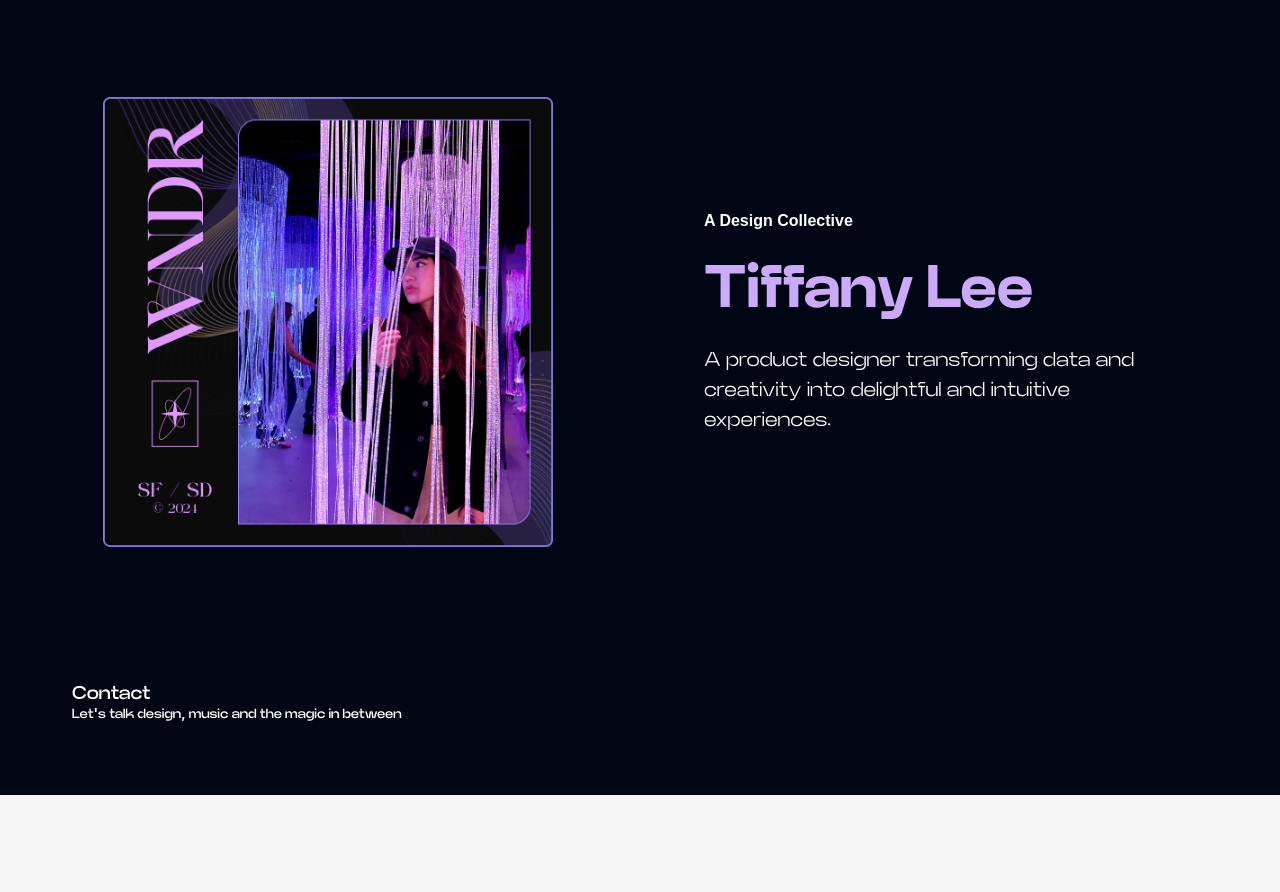
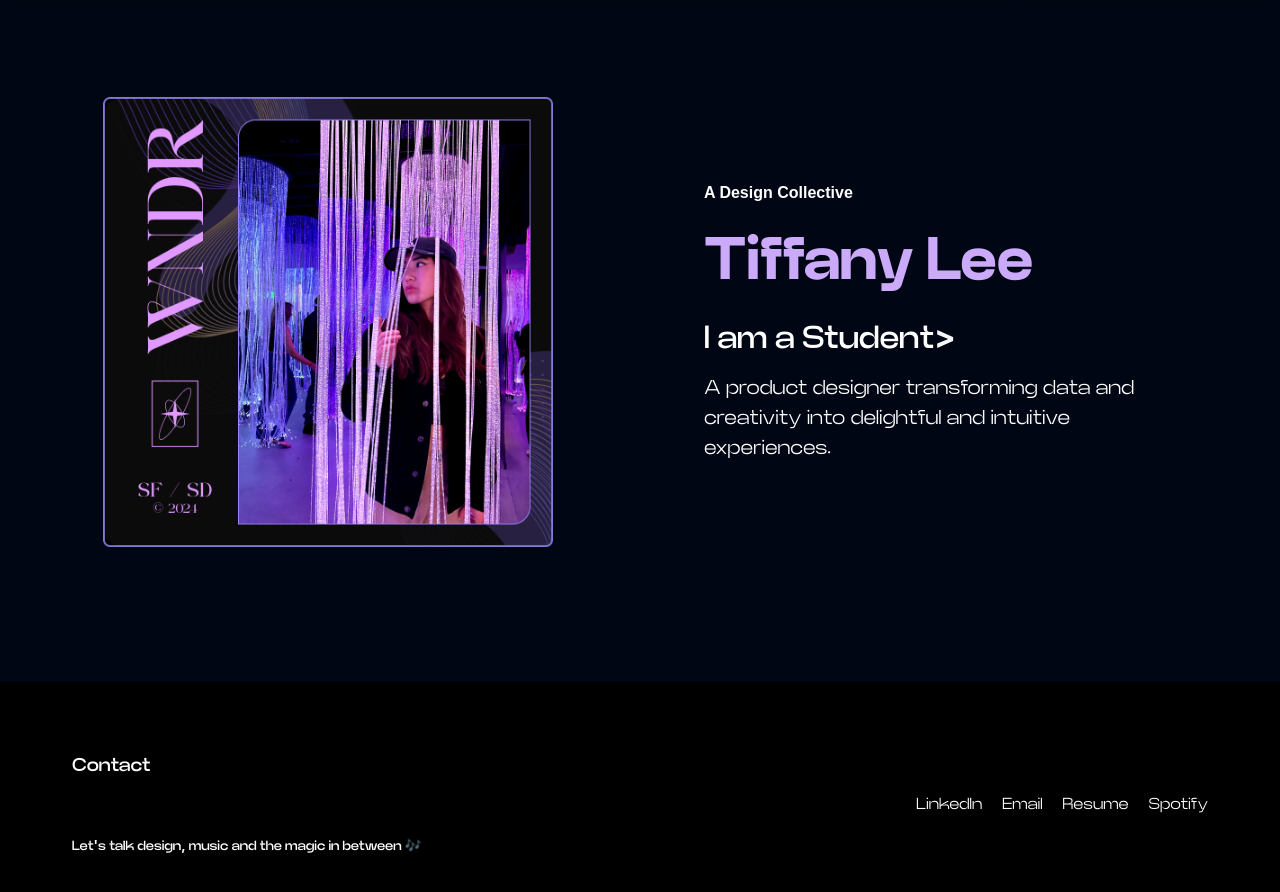
Before and after one commit to TiffanyLee016/COGS125, a React app: page / in a window 1280 px wide. Shown: the part 118-1010 px from the top of the page. Before the commit the page ends 913 px from the top, so only its background shows below. Built offline with nearby package versions, Linux system fonts and the light colour scheme; a web font is replaced by a local one.

Commit message:
Cool title typing interaction

```diff
--- a/package.json
+++ b/package.json
@@ -10,6 +10,7 @@
     "react": "^18.3.1",
     "react-dom": "^18.3.1",
     "react-scripts": "5.0.1",
+    "react-typed": "^2.0.12",
     "web-vitals": "^2.1.0"
   },
   "scripts": {
--- a/src/components/Footer/index.js
+++ b/src/components/Footer/index.js
@@ -6,11 +6,37 @@ function Footer() {
       <div className="footerLeft">
         <h3 className="contact">Contact</h3>
         <h5 className="text">
-          Let's talk design, music and the magic in between
+          Let's talk design, music and the magic in between 🎶
         </h5>
       </div>
-
-      <div className="footerRight"> </div>
+      <div className="footerRight">
+        <div className="links">
+          <a
+            href="https://www.linkedin.com/in/tlee016/"
+            target="_blank"
+            rel="noopener noreferrer"
+          >
+            LinkedIn
+          </a>
+          <a
+            href="mailto:tiff.lee016@gmail.com"
+            target="_blank"
+            rel="noopener noreferrer"
+          >
+            Email
+          </a>
+          <a href="/resume.pdf" target="_blank" rel="noopener noreferrer">
+            Resume
+          </a>
+          <a
+            href="https://open.spotify.com/user/12170244834?si=a89b8a471ea54a22"
+            target="_blank"
+            rel="noopener noreferrer"
+          >
+            Spotify
+          </a>
+        </div>
+      </div>
     </div>
   );
 }
--- a/src/components/Footer/style.css
+++ b/src/components/Footer/style.css
@@ -2,9 +2,44 @@
   width: 100%;
   display: grid;
   grid-template-columns: 1fr 1fr;
-  padding: 0px 72px 72px 72px;
+  padding: 72px;
+  background-color: hsl(0, 0%, 0%);
+  color: #ffffff;
 }
+
 .footerLeft {
+  display: flex;
+  flex-direction: column;
+  justify-content: center;
+  align-items: flex-start;
+  gap: 60px;
+  align-self: stretch;
 }
+
 .footerRight {
+  display: flex;
+  justify-content: flex-end;
+  align-items: center;
 }
+
+.contact {
+  margin: 0;
+}
+
+.text {
+  margin: 0;
+}
+
+.links {
+  display: flex;
+  gap: 20px;
+}
+
+.links a {
+  color: #ffffff;
+  text-decoration: none;
+}
+
+.links a:hover {
+  text-decoration: underline;
+}
--- a/src/components/Hero/index.js
+++ b/src/components/Hero/index.js
@@ -1,4 +1,5 @@
 import "./style.css";
+import { ReactTyped } from "react-typed";
 
 function Hero() {
   return (
@@ -6,7 +7,7 @@ function Hero() {
       <div className="heroLeft">
         <div className="cover">
           <img
-            src={"albumcover.png"}
+            src="/photos/albumcover.png"
             className="heroPic"
             fill
             priority
@@ -36,6 +37,17 @@ function Hero() {
           >
             Tiffany Lee
           </h1>
+          <h1>
+            I am a{" "}
+            <ReactTyped
+              strings={[" Designer", "Developer", "Student"]}
+              typeSpeed={100}
+              loop
+              backSpeed={20}
+              cursorChar=">"
+              showCursor={true}
+            />
+          </h1>
           <h3 className="subtitle">
             A product designer transforming data and creativity into delightful
             and intuitive experiences.
--- a/src/components/Navbar/index.js
+++ b/src/components/Navbar/index.js
@@ -5,88 +5,14 @@ function Navbar() {
     <nav className="navbar">
       <div className="navLeft">
         <a href="/">
-          <img src="logo.png" />
+          <img src="/photos/logo.png" alt="Logo" />
         </a>
       </div>
       <a href="https://tiffanylee.me/playground">Playground</a>
       <a href="https://tiffanylee.me/">Work</a>
       <a href="https://tiffanylee.me/about">About</a>
-      {/* <div className="dropdownBtn">
-        <Button type="outlined" href="/" className={style.navLink}>
-          Work
-        </Button>
-        <div className={style.dropdown}>
-          <Button
-            type="outlined"
-            href="/projects/cnn"
-            className={style.navLink}
-          >
-            CNN
-          </Button>
-          <Button
-            type="outlined"
-            href="/projects/protolab"
-            className={style.navLink}
-          >
-            Protolab
-          </Button>
-        </div>
-      </div>
-      <Button type="outlined" href="/playground" className={style.navLink}>
-        Playground
-      </Button>
-      <Button type="outlined" href="/about" className={style.navLink}>
-        About
-      </Button>
-      <button
-        className={style.toggle}
-        onClick={() => setOpen((s) => !s)}
-        data-open={open}
-      >
-        <div className={style.one} />
-        <div className={style.two} />
-        <div className={style.three} />
-      </button> */}
-      {/* <div className={style.mobile} data-state={open ? "active" : "inactive"}>
-        <Button type="outlined" href="/">
-          Work
-        </Button>
-        <Button type="outlined" href="/playground">
-          Playground
-        </Button>
-        <Button type="outlined" href="/about">
-          About
-        </Button>
-      </div> */}
     </nav>
   );
-  // return (
-  //   <div className="nav-bar-desktop">
-  //     <img className="logo" alt="log" src="logo.png" />
-  //     <div className="right">
-  //       <button className="button">
-  //         <div className="state-layer">
-  //           <button className="text-wrapper">Work</button>
-  //         </div>
-  //       </button>
-  //       <button className="button">
-  //         <div className="state-layer">
-  //           <button className="text-wrapper">Playground</button>
-  //         </div>
-  //       </button>
-  //       <button className="button">
-  //         <div className="state-layer">
-  //           <button className="text-wrapper">About</button>
-  //         </div>
-  //       </button>
-  //       <button className="button">
-  //         <div className="state-layer">
-  //           <button className="text-wrapper">Resume</button>
-  //         </div>
-  //       </button>
-  //     </div>
-  //   </div>
-  // );
 }
 
 export default Navbar;
--- a/src/components/Navbar/style.css
+++ b/src/components/Navbar/style.css
@@ -75,3 +75,12 @@
 .navLeft {
   margin-right: auto;
 }
+
+@keyframes App-logo-spin {
+  from {
+    transform: rotate(0deg);
+  }
+  to {
+    transform: rotate(360deg);
+  }
+}
```
Also changed, not shown: public/photos/albumcover.png (renamed from public/albumcover.png), public/photos/logo.png (renamed from public/logo.png), 3 other files.
